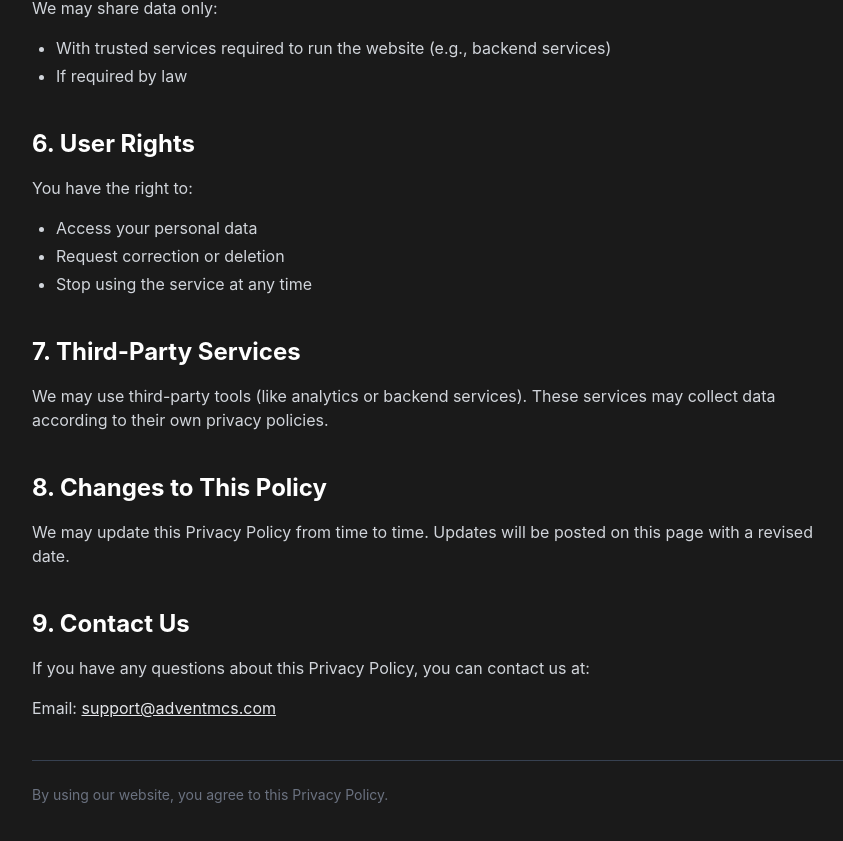
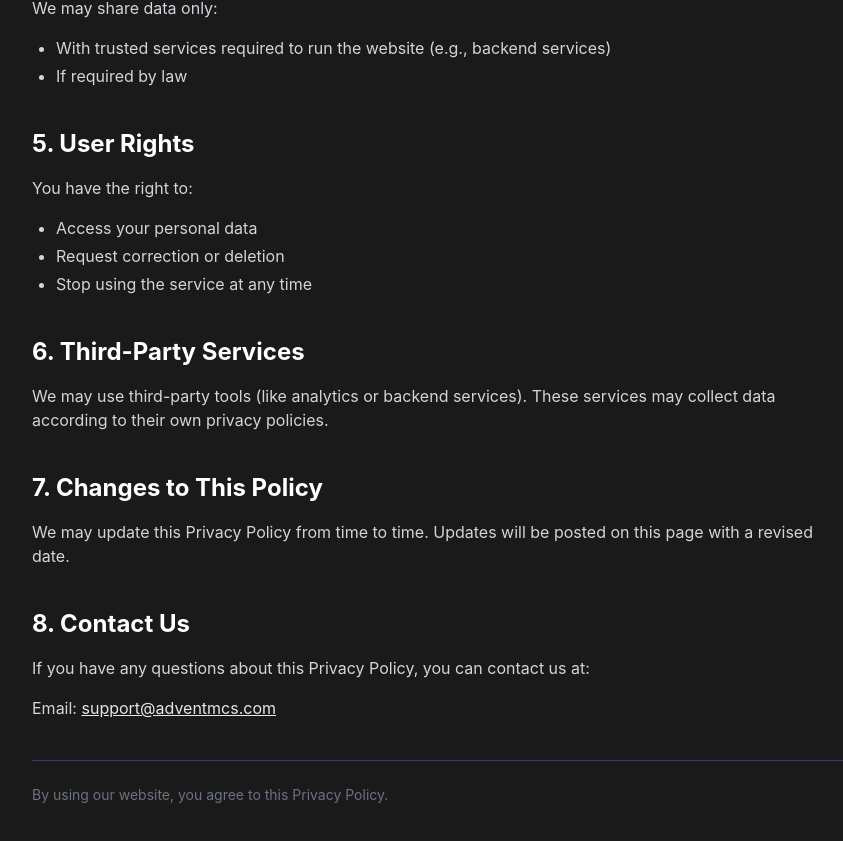
Before and after one commit to Bishtdeepanshu07/reactChart, a React (Vite) app: page /privacy-policy in a window 1280 px wide. Shown: the part 1436-2277 px from the top of the page, without its empty margins (200-1043 px from the left). Built offline with nearby package versions, Linux system fonts and the light colour scheme; the HTML template or start-up script is replaced by a standard one.

Commit message:
CORRECTED SERIAL NO. FOR TITLES IN PRIVACY POLICY

```diff
--- a/src/pages/PrivacyPolicy.tsx
+++ b/src/pages/PrivacyPolicy.tsx
@@ -80,7 +80,7 @@ const PrivacyPolicy = () => {
           </Section>
 
 
-          <Section title="6. User Rights">
+          <Section title="5. User Rights">
             <p className="mb-4">You have the right to:</p>
             <ul className="list-disc pl-6 space-y-1">
               <li>Access your personal data</li>
@@ -89,19 +89,19 @@ const PrivacyPolicy = () => {
             </ul>
           </Section>
 
-          <Section title="7. Third-Party Services">
+          <Section title="6. Third-Party Services">
             <p>
               We may use third-party tools (like analytics or backend services). These services may collect data according to their own privacy policies.
             </p>
           </Section>
 
-          <Section title="8. Changes to This Policy">
+          <Section title="7. Changes to This Policy">
             <p>
               We may update this Privacy Policy from time to time. Updates will be posted on this page with a revised date.
             </p>
           </Section>
 
-          <Section title="9. Contact Us">
+          <Section title="8. Contact Us">
             <p className="mb-4">If you have any questions about this Privacy Policy, you can contact us at:</p>
             <p>
               Email:{' '}
```
